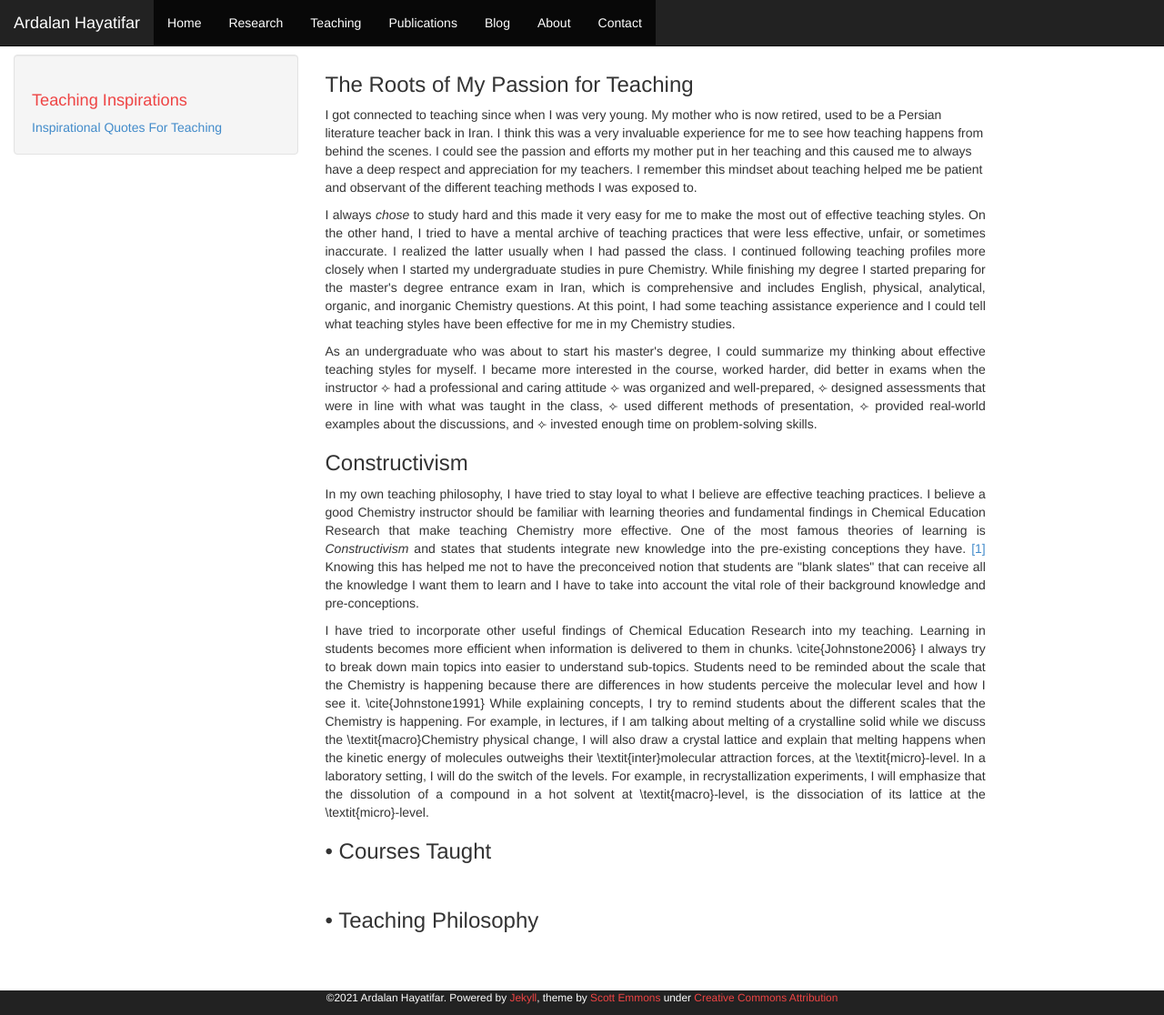
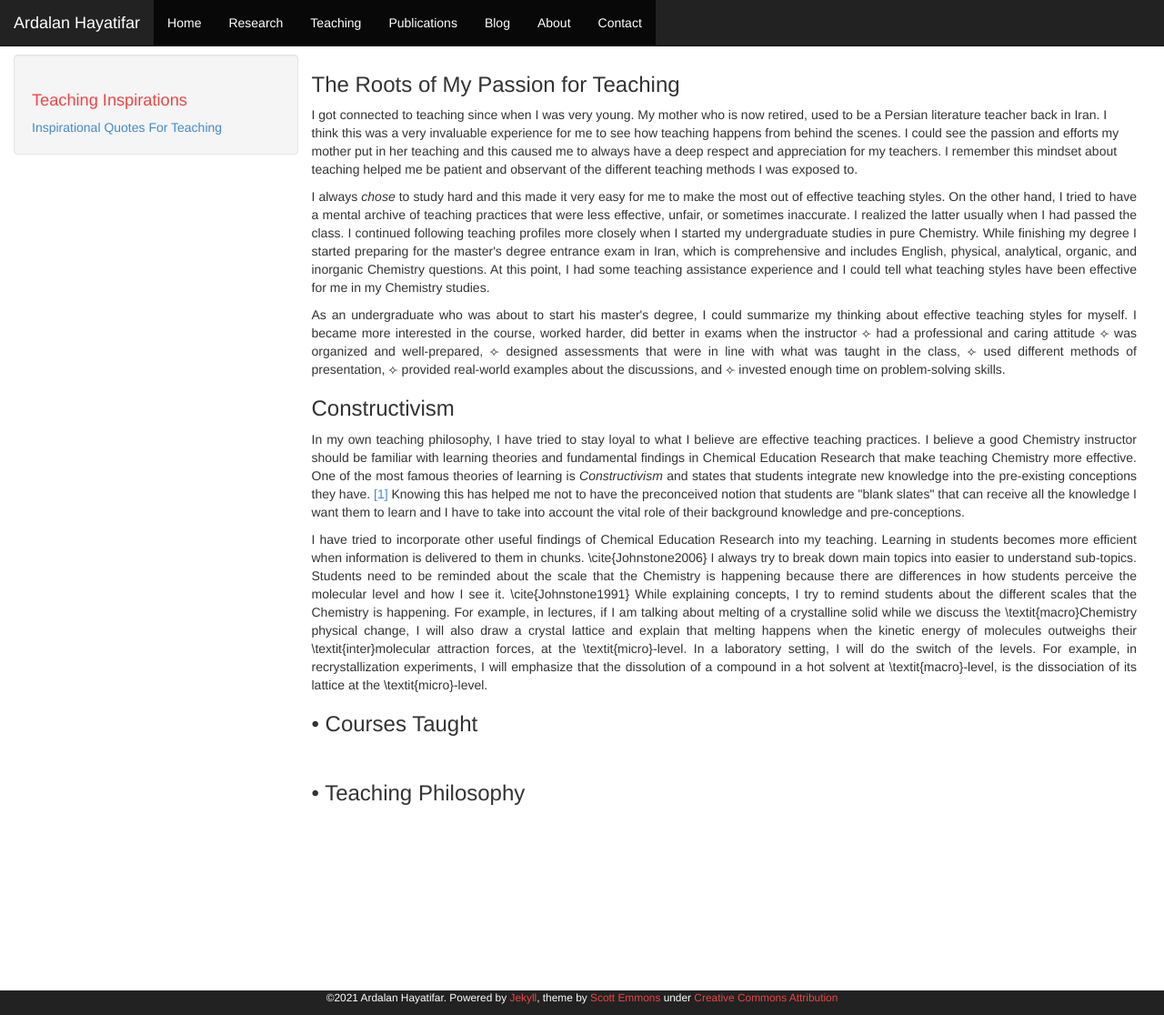
Before and after one commit to Ardalanhayatifar/ardalanhayatifar.github.io, a Jekyll site: the page built from teaching.html, in a window 1280 px wide and 1116 px high. Shown: the whole window at 91% size. Built offline with Jekyll 4.4.1, drawn with Linux system fonts in a browser that asks for light colours.

Commit message:
Revert "Update teaching.html"
This reverts commit 188eb9ca4b7c54f3b45449624c3ea03f7bbebb8b.

```diff
--- a/teaching.html
+++ b/teaching.html
@@ -13,7 +13,7 @@ permalink: "/teaching"
 
 
 
-<div class="col-md-10">
+
 
 <h3 > The Roots of My Passion for Teaching</h3>
 
@@ -48,4 +48,3 @@ permalink: "/teaching"
 </body>
 
 </div>
-</div>
```
